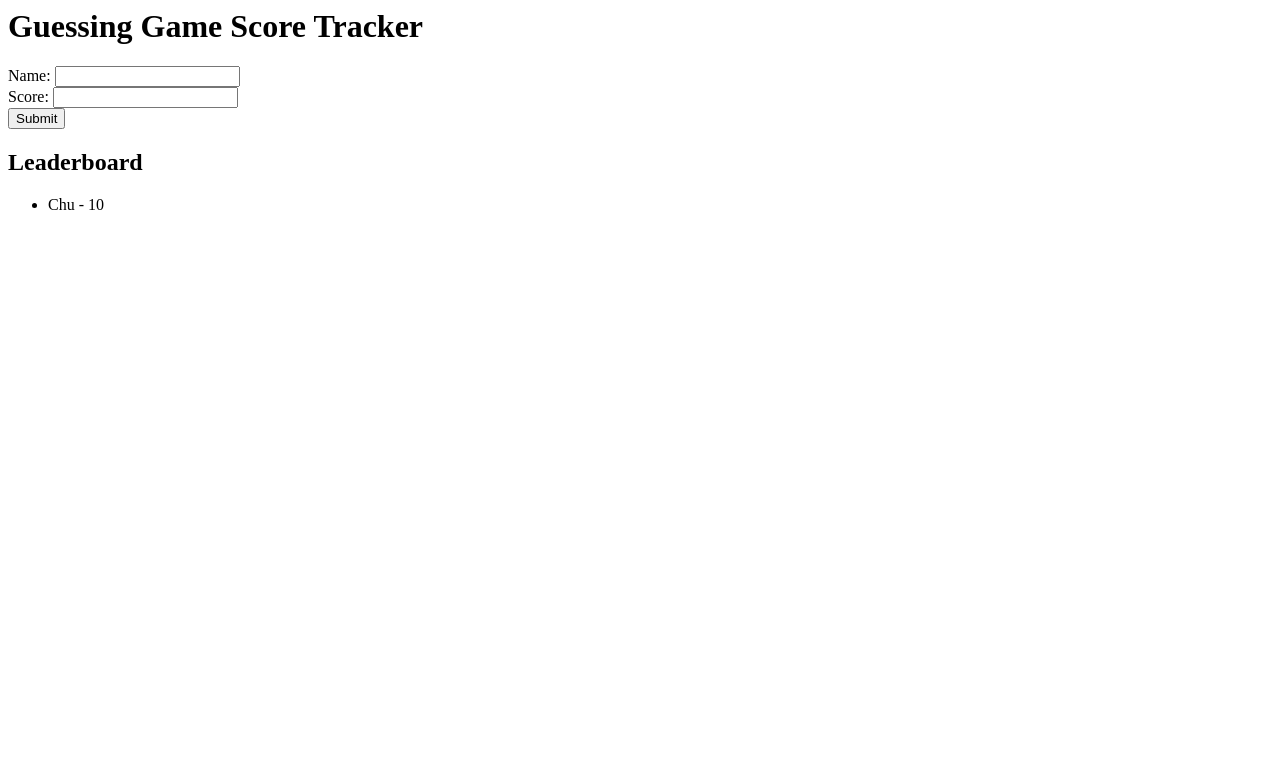
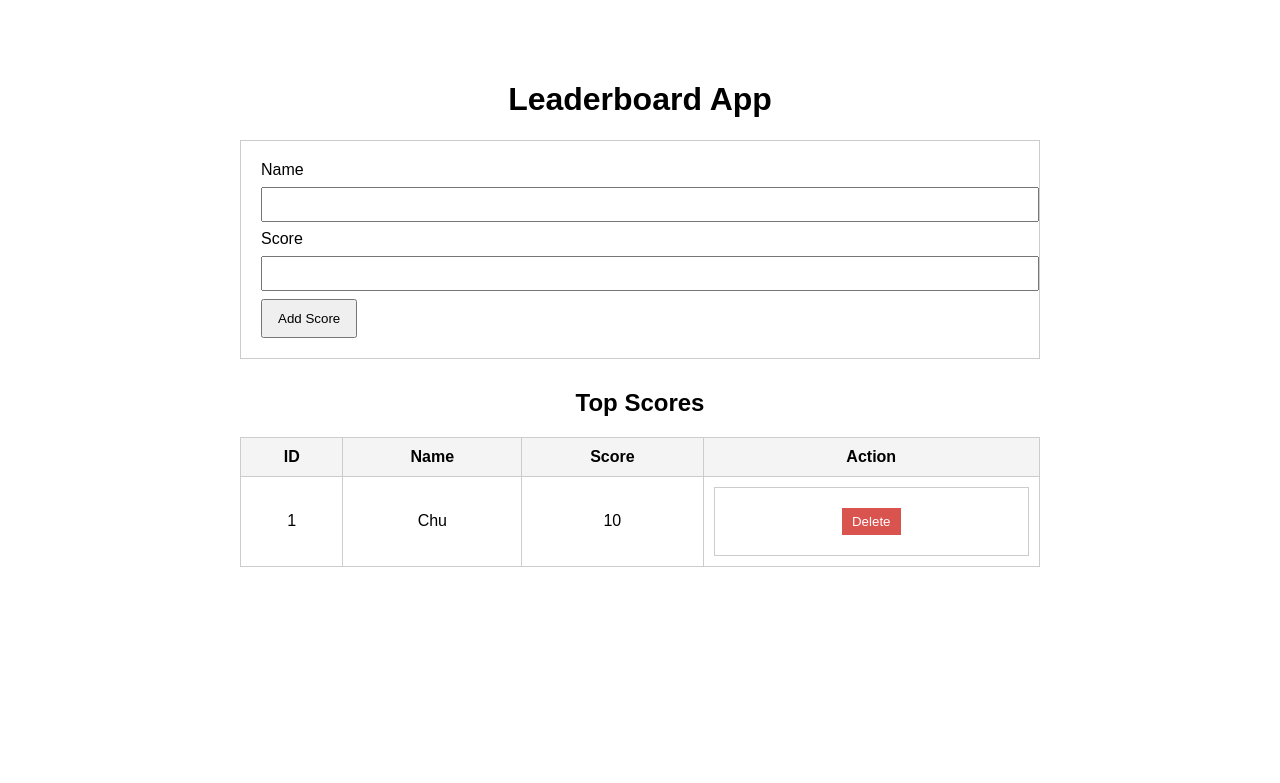
Before and after one commit to jordannonso/flask-ec2-app, a Flask app: page / in a window 1280 px wide. Shown: the top 783 px of the page. Run offline with Flask 3, Linux system fonts and the light colour scheme; data comes from the database, SQL or seed files in the repository; both versions use the stored data as it was after the commit.

Commit message:
Improved leaderboard app with delete feature and styling

```diff
--- a/app.py
+++ b/app.py
@@ -1,57 +1,52 @@
-from flask import Flask, request, render_template
+from flask import Flask, request, render_template, redirect
 import sqlite3
 
 app = Flask(__name__)
 
-# Initialize database
 def init_db():
-    conn = sqlite3.connect('scores.db')
+    conn = sqlite3.connect("scores.db")
     c = conn.cursor()
-    c.execute('''
+    c.execute("""
         CREATE TABLE IF NOT EXISTS scores (
             id INTEGER PRIMARY KEY AUTOINCREMENT,
-            name TEXT,
-            score INTEGER
+            name TEXT NOT NULL,
+            score INTEGER NOT NULL
         )
-    ''')
+    """)
     conn.commit()
     conn.close()
 
 init_db()
 
-HTML = """
-<h1>Guessing Game Score Tracker</h1>
-
-<form method="POST">
-    Name: <input type="text" name="name" required><br>
-    Score: <input type="number" name="score" required><br>
-    <button type="submit">Submit</button>
-</form>
-
-<h2>Leaderboard</h2>
-<ul>
-{% for row in scores %}
-    <li>{{row[1]}} - {{row[2]}}</li>
-{% endfor %}
-</ul>
-"""
-
 @app.route("/", methods=["GET", "POST"])
 def home():
-    conn = sqlite3.connect('scores.db')
+    conn = sqlite3.connect("scores.db")
     c = conn.cursor()
 
     if request.method == "POST":
         name = request.form["name"]
-        score = int(request.form["score"])
-        c.execute("INSERT INTO scores (name, score) VALUES (?, ?)", (name, score))
-        conn.commit()
+        score = request.form["score"]
+
+        if name and score:
+            c.execute("INSERT INTO scores (name, score) VALUES (?, ?)", (name, score))
+            conn.commit()
+
+        conn.close()
+        return redirect("/")
 
     c.execute("SELECT * FROM scores ORDER BY score DESC")
     scores = c.fetchall()
     conn.close()
+    return render_template("index.html", scores=scores)
 
-    return render_template("index.html", scores=scores)
+@app.route("/delete/<int:score_id>", methods=["POST"])
+def delete_score(score_id):
+    conn = sqlite3.connect("scores.db")
+    c = conn.cursor()
+    c.execute("DELETE FROM scores WHERE id = ?", (score_id,))
+    conn.commit()
+    conn.close()
+    return redirect("/")
 
 if __name__ == "__main__":
     app.run(host="0.0.0.0", port=5000)
--- a/templates/index.html
+++ b/templates/index.html
@@ -1,14 +1,85 @@
-<h1>Guessing Game Score Tracker</h1>
+<!DOCTYPE html>
+<html>
+<head>
+    <title>Score Tracker</title>
+    <style>
+        body {
+            font-family: Arial, sans-serif;
+            max-width: 800px;
+            margin: 40px auto;
+            padding: 20px;
+        }
+        h1, h2 {
+            text-align: center;
+        }
+        form {
+            margin-bottom: 30px;
+            padding: 20px;
+            border: 1px solid #ccc;
+        }
+        input {
+            padding: 8px;
+            margin: 8px 0;
+            width: 100%;
+        }
+        button {
+            padding: 10px 15px;
+            cursor: pointer;
+        }
+        table {
+            width: 100%;
+            border-collapse: collapse;
+        }
+        th, td {
+            border: 1px solid #ccc;
+            padding: 10px;
+            text-align: center;
+        }
+        th {
+            background-color: #f4f4f4;
+        }
+        .delete-btn {
+            background-color: #d9534f;
+            color: white;
+            border: none;
+            padding: 6px 10px;
+        }
+    </style>
+</head>
+<body>
+    <h1>Leaderboard App</h1>
 
-<form method="POST">
-    Name: <input type="text" name="name" required><br>
-    Score: <input type="number" name="score" required><br>
-    <button type="submit">Submit</button>
-</form>
+    <form method="POST">
+        <label>Name</label>
+        <input type="text" name="name" required>
 
-<h2>Leaderboard</h2>
-<ul>
-{% for row in scores %}
-    <li>{{row[1]}} - {{row[2]}}</li>
-{% endfor %}
-</ul>
+        <label>Score</label>
+        <input type="number" name="score" required>
+
+        <button type="submit">Add Score</button>
+    </form>
+
+    <h2>Top Scores</h2>
+
+    <table>
+        <tr>
+            <th>ID</th>
+            <th>Name</th>
+            <th>Score</th>
+            <th>Action</th>
+        </tr>
+        {% for row in scores %}
+        <tr>
+            <td>{{ row[0] }}</td>
+            <td>{{ row[1] }}</td>
+            <td>{{ row[2] }}</td>
+            <td>
+                <form action="/delete/{{ row[0] }}" method="POST" style="margin:0;">
+                    <button type="submit" class="delete-btn">Delete</button>
+                </form>
+            </td>
+        </tr>
+        {% endfor %}
+    </table>
+</body>
+</html>
```
Also changed, not shown: scores.db.
